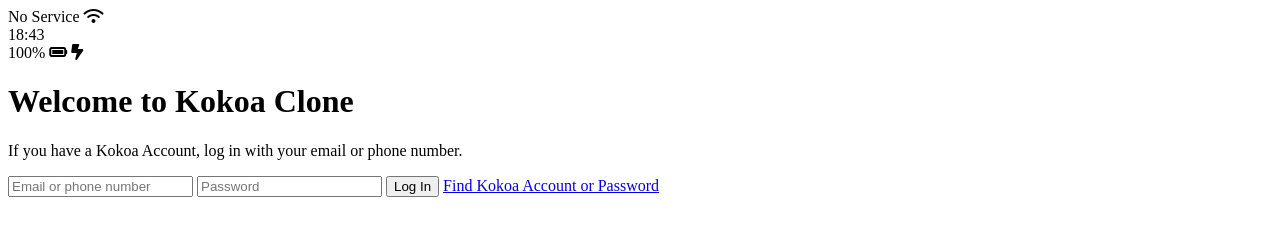
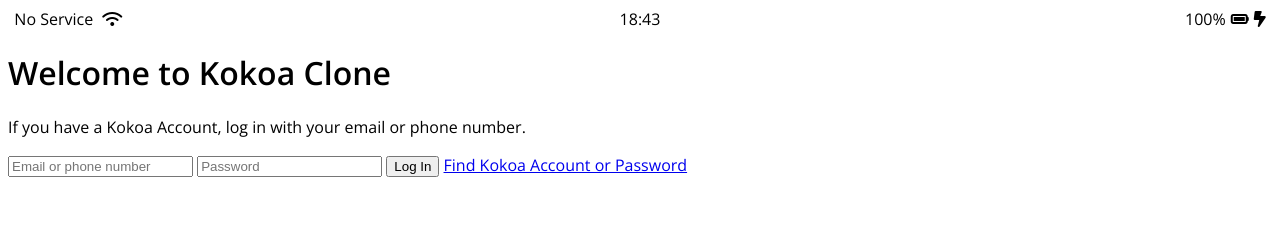
Before and after one commit to ktbyu823op/kokoa-clone, a plain HTML site: page index.html in a window 1280 px wide. Drawn offline with nearby package versions, Linux system fonts and the light colour scheme.

Commit message:
Added css of status-bar

```diff
--- /dev/null
+++ b/css/styles.css
@@ -0,0 +1,33 @@
+@import url('https://fonts.googleapis.com/css2?family=Open+Sans:wght@400;600&display=swap');
+
+body {
+    font-family: 'Open Sans', sans-serif;
+}
+
+.status-bar {
+    display: flex;
+    justify-content: center;
+}
+
+.status-bar__column {
+    width: 33%;
+}
+
+.status-bar__column:first-child span {
+    margin-right: 5px;
+}
+
+.status-bar__column:nth-child(2) {
+    display: flex;
+    justify-content: center;
+}
+
+.status-bar__column:last-child {
+    display: flex;
+    justify-content: flex-end;
+    align-items: center;
+}
+
+.status-bar__column .fa-battery-full {
+    margin: 0px 5px;
+}
--- a/index.html
+++ b/index.html
@@ -1,6 +1,7 @@
 <!DOCTYPE html>
 <html lang="en">
   <head>
+    <link rel="stylesheet" href="css/styles.css" />
     <meta charset="UTF-8" />
     <meta name="viewport" content="width=device-width, initial-scale=1.0" />
     <title>Welcome to Kokoa Clone</title>
```
